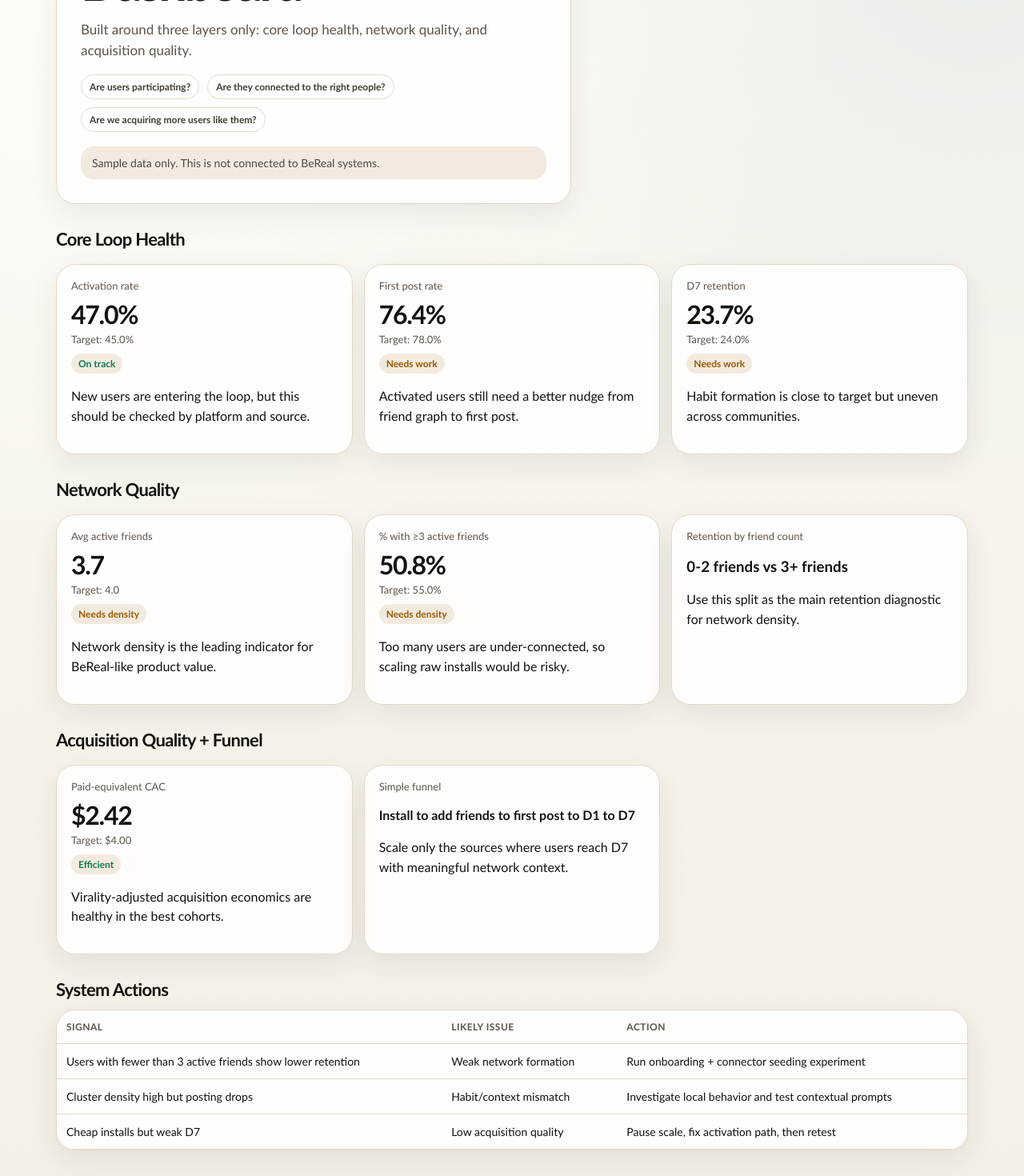
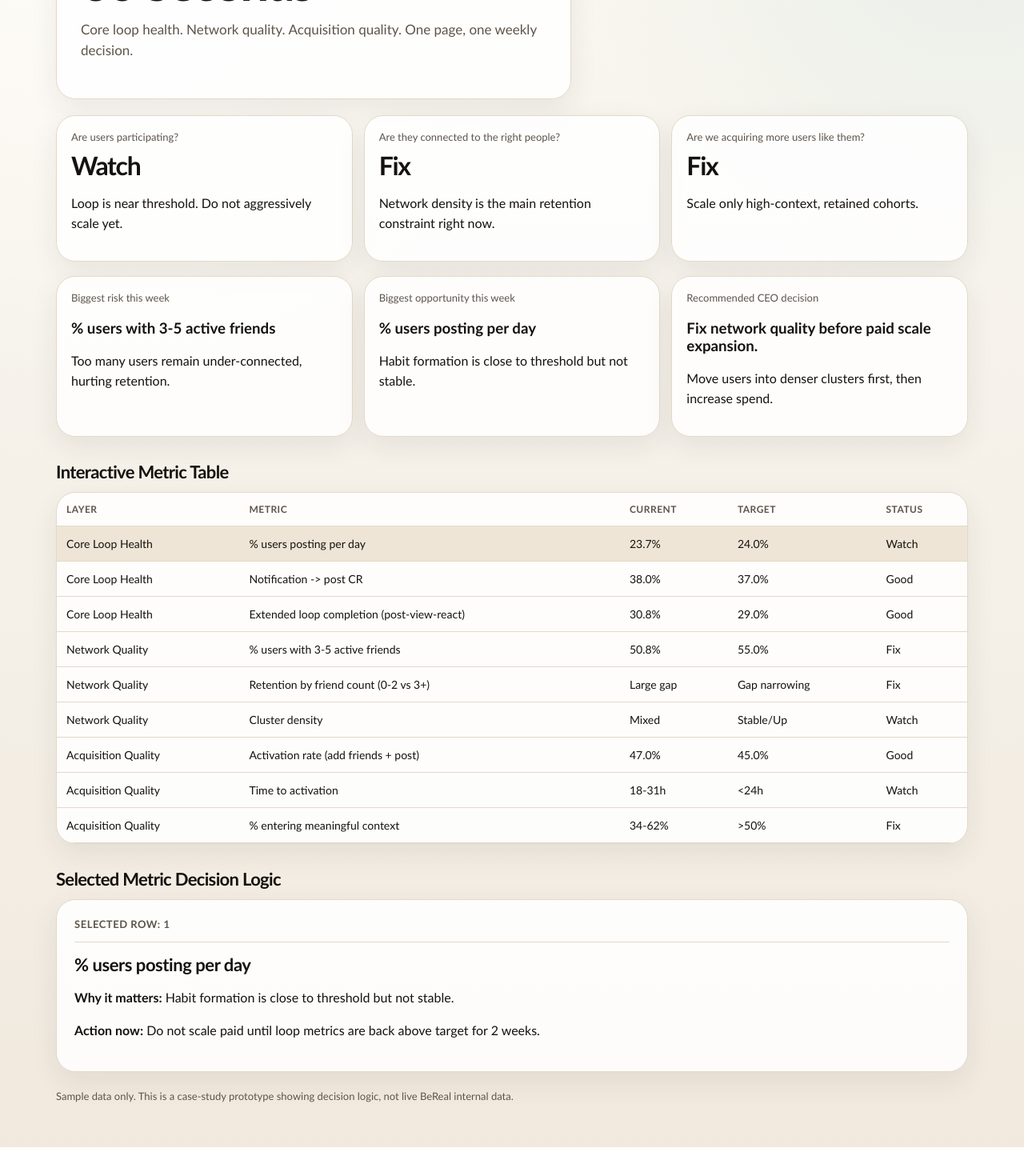
Before and after one commit to vicngmi/bereal-growth-agent-prototype, a Next.js app: page / in a window 1280 px wide. Shown: the part 200-1670 px from the top of the page at 80% size. After the commit the page ends 1634 px from the top, so only its background shows below. Built offline with nearby package versions, Linux system fonts and the light colour scheme.

Commit message:
Redesign to CEO-style growth command center

```diff
--- a/app/page.tsx
+++ b/app/page.tsx
@@ -1,182 +1,199 @@
 "use client";
 
-import { useState } from "react";
-import { kpis, type Kpi } from "../lib/data";
+import { useMemo, useState } from "react";
 
-function formatKpi(kpi: Kpi) {
-  if (kpi.format === "percent") return `${(kpi.current * 100).toFixed(1)}%`;
-  if (kpi.format === "currency") return `$${kpi.current.toFixed(2)}`;
-  return kpi.current.toFixed(1);
-}
+type Row = {
+  layer: "Core Loop Health" | "Network Quality" | "Acquisition Quality";
+  metric: string;
+  current: string;
+  target: string;
+  status: "Good" | "Watch" | "Fix";
+  why: string;
+  action: string;
+};
 
-function formatTarget(kpi: Kpi) {
-  if (kpi.format === "percent") return `${(kpi.target * 100).toFixed(1)}%`;
-  if (kpi.format === "currency") return `$${kpi.target.toFixed(2)}`;
-  return kpi.target.toFixed(1);
-}
-
-function signalClass(signal: string) {
-  if (signal.includes("On") || signal.includes("Efficient")) return "signal good";
-  if (signal.includes("Needs")) return "signal warn";
-  return "signal bad";
-}
+const rows: Row[] = [
+  {
+    layer: "Core Loop Health",
+    metric: "% users posting per day",
+    current: "23.7%",
+    target: "24.0%",
+    status: "Watch",
+    why: "Habit formation is close to threshold but not stable.",
+    action: "Do not scale paid until loop metrics are back above target for 2 weeks."
+  },
+  {
+    layer: "Core Loop Health",
+    metric: "Notification -> post CR",
+    current: "38.0%",
+    target: "37.0%",
+    status: "Good",
+    why: "Prompt-response behavior is healthy.",
+    action: "Maintain current notification timing; monitor by cohort."
+  },
+  {
+    layer: "Core Loop Health",
+    metric: "Extended loop completion (post-view-react)",
+    current: "30.8%",
+    target: "29.0%",
+    status: "Good",
+    why: "Users are completing the full social loop.",
+    action: "Keep loop completion above threshold while improving weaker cohorts."
+  },
+  {
+    layer: "Network Quality",
+    metric: "% users with 3-5 active friends",
+    current: "50.8%",
+    target: "55.0%",
+    status: "Fix",
+    why: "Too many users remain under-connected, hurting retention.",
+    action: "Trigger onboarding + connector seeding in weak cohorts immediately."
+  },
+  {
+    layer: "Network Quality",
+    metric: "Retention by friend count (0-2 vs 3+)",
+    current: "Large gap",
+    target: "Gap narrowing",
+    status: "Fix",
+    why: "Network density is the primary retention driver.",
+    action: "Prioritize experiments that move users from 0-2 to 3+ active friends."
+  },
+  {
+    layer: "Network Quality",
+    metric: "Cluster density",
+    current: "Mixed",
+    target: "Stable/Up",
+    status: "Watch",
+    why: "Some clusters are dense, others remain sparse.",
+    action: "Investigate cohorts where density is high but posting is falling."
+  },
+  {
+    layer: "Acquisition Quality",
+    metric: "Activation rate (add friends + post)",
+    current: "47.0%",
+    target: "45.0%",
+    status: "Good",
+    why: "Topline activation is healthy.",
+    action: "Scale only sources that also preserve D7 and network quality."
+  },
+  {
+    layer: "Acquisition Quality",
+    metric: "Time to activation",
+    current: "18-31h",
+    target: "<24h",
+    status: "Watch",
+    why: "Slow cohorts dilute downstream retention quality.",
+    action: "Reduce activation latency before increasing spend in weak channels."
+  },
+  {
+    layer: "Acquisition Quality",
+    metric: "% entering meaningful context",
+    current: "34-62%",
+    target: ">50%",
+    status: "Fix",
+    why: "Low-context cohorts fail to compound.",
+    action: "Retarget toward real-world clusters; cut low-context paid traffic."
+  }
+];
 
 export default function Page() {
-  const sheetRows = [
-    { layer: "Core Loop Health", metric: "% posting per day", current: "23.7%", target: "24.0%", status: "Watch", decision: "If 2+ loop metrics are below target for 2 weeks, pause scaling and fix loop first." },
-    { layer: "Core Loop Health", metric: "Notification->Post CR", current: "38.0%", target: "37.0%", status: "Good", decision: "Healthy. Keep monitoring by platform and cohort." },
-    { layer: "Core Loop Health", metric: "Avg interactions per post", current: "3.1", target: "2.8", status: "Good", decision: "Healthy. Continue loop quality experiments." },
-    { layer: "Core Loop Health", metric: "Extended loop completion", current: "30.8%", target: "29.0%", status: "Good", decision: "Watch for abrupt cohort-level declines." },
-    { layer: "Network Quality", metric: "Avg active connections / user", current: "3.68", target: "4.0", status: "Watch", decision: "Increase dense-cluster seeding before paid expansion." },
-    { layer: "Network Quality", metric: "% users with 3-5 active friends", current: "50.8%", target: "55.0%", status: "Watch", decision: "Trigger onboarding + connector seeding experiments." },
-    { layer: "Network Quality", metric: "Retention by friend count", current: "0-2 << 3+", target: "Gap narrows", status: "Fix", decision: "Priority: close D7 gap between 0-2 and 3+ friend cohorts." },
-    { layer: "Network Quality", metric: "Cluster density", current: "Mixed", target: "Stable/Up", status: "Watch", decision: "If density stays high but posting falls, investigate local behavior." },
-    { layer: "Acquisition Quality", metric: "Activation rate (add friends + post)", current: "47.0%", target: "45.0%", status: "Good", decision: "Scale only sources where post-activation quality stays strong." },
-    { layer: "Acquisition Quality", metric: "Time to activation", current: "18-31h", target: "<24h", status: "Watch", decision: "Reduce activation time in weak cohorts before scaling spend." },
-    { layer: "Acquisition Quality", metric: "Retention by source", current: "Divergent", target: "Converging up", status: "Watch", decision: "Cut low-quality sources even if CPI looks efficient." },
-    { layer: "Acquisition Quality", metric: "% entering meaningful context", current: "34-62%", target: ">50%", status: "Fix", decision: "Retarget to real-world clusters and context-first invites." }
-  ];
-  const [selectedRowIndex, setSelectedRowIndex] = useState(0);
-  const selectedRow = sheetRows[selectedRowIndex];
+  const [selected, setSelected] = useState(0);
+  const row = rows[selected];
 
-  const coreLoop = kpis.slice(0, 3);
-  const network = kpis.slice(3, 5);
-  const acquisition = kpis.slice(5, 6);
+  const summary = useMemo(() => {
+    const fixes = rows.filter((r) => r.status === "Fix");
+    const watches = rows.filter((r) => r.status === "Watch");
+    return {
+      participating: "Watch",
+      connected: fixes.some((r) => r.layer === "Network Quality") ? "Fix" : "Watch",
+      acquiring: rows.some((r) => r.layer === "Acquisition Quality" && r.status === "Fix") ? "Fix" : "Watch",
+      biggestRisk: fixes[0],
+      biggestOpportunity: watches[0]
+    };
+  }, []);
 
   return (
     <main className="container">
-      <section className="hero">
+      <section className="hero ceo-hero">
         <div className="card hero-copy">
-          <div className="eyebrow">Candidate prototype / illustrative data only</div>
-          <h1>BeReal Growth Dashboard</h1>
+          <div className="eyebrow">BeReal Growth Command Center (Sample Data)</div>
+          <h1>What A CEO Needs In 60 Seconds</h1>
           <p className="lede">
-            Built around three layers only: core loop health, network quality, and acquisition quality.
+            Core loop health. Network quality. Acquisition quality. One page, one weekly decision.
           </p>
-          <div className="principles">
-            <span>Are users participating?</span>
-            <span>Are they connected to the right people?</span>
-            <span>Are we acquiring more users like them?</span>
-          </div>
-          <div className="note">
-            Sample data only. This is not connected to BeReal systems.
-          </div>
         </div>
       </section>
 
-      <h2 className="section-title">Core Loop Health</h2>
       <section className="grid">
-        {coreLoop.map((kpi) => (
-          <div className="card kpi" key={kpi.label}>
-            <div className="label">{kpi.label}</div>
-            <div className="value">{formatKpi(kpi)}</div>
-            <div className="target">Target: {formatTarget(kpi)}</div>
-            <span className={signalClass(kpi.signal)}>{kpi.signal}</span>
-            <p>{kpi.interpretation}</p>
-          </div>
-        ))}
-      </section>
-
-      <h2 className="section-title">Network Quality</h2>
-      <section className="grid">
-        {network.map((kpi) => (
-          <div className="card kpi" key={kpi.label}>
-            <div className="label">{kpi.label}</div>
-            <div className="value">{formatKpi(kpi)}</div>
-            <div className="target">Target: {formatTarget(kpi)}</div>
-            <span className={signalClass(kpi.signal)}>{kpi.signal}</span>
-            <p>{kpi.interpretation}</p>
-          </div>
-        ))}
         <div className="card kpi">
-          <div className="label">Retention by friend count</div>
-          <h3>0-2 friends vs 3+ friends</h3>
-          <p>Use this split as the main retention diagnostic for network density.</p>
+          <div className="label">Are users participating?</div>
+          <div className="value">{summary.participating}</div>
+          <p>Loop is near threshold. Do not aggressively scale yet.</p>
+        </div>
+        <div className="card kpi">
+          <div className="label">Are they connected to the right people?</div>
+          <div className="value">{summary.connected}</div>
+          <p>Network density is the main retention constraint right now.</p>
+        </div>
+        <div className="card kpi">
+          <div className="label">Are we acquiring more users like them?</div>
+          <div className="value">{summary.acquiring}</div>
+          <p>Scale only high-context, retained cohorts.</p>
         </div>
       </section>
 
-      <h2 className="section-title">Acquisition Quality + Funnel</h2>
       <section className="grid">
-        {acquisition.map((kpi) => (
-          <div className="card kpi" key={kpi.label}>
-            <div className="label">{kpi.label}</div>
-            <div className="value">{formatKpi(kpi)}</div>
-            <div className="target">Target: {formatTarget(kpi)}</div>
-            <span className={signalClass(kpi.signal)}>{kpi.signal}</span>
-            <p>{kpi.interpretation}</p>
-          </div>
-        ))}
         <div className="card kpi">
-          <div className="label">Simple funnel</div>
-          <p><strong>Install to add friends to first post to D1 to D7</strong></p>
-          <p>Scale only the sources where users reach D7 with meaningful network context.</p>
+          <div className="label">Biggest risk this week</div>
+          <h3>{summary.biggestRisk.metric}</h3>
+          <p>{summary.biggestRisk.why}</p>
+        </div>
+        <div className="card kpi">
+          <div className="label">Biggest opportunity this week</div>
+          <h3>{summary.biggestOpportunity.metric}</h3>
+          <p>{summary.biggestOpportunity.why}</p>
+        </div>
+        <div className="card kpi">
+          <div className="label">Recommended CEO decision</div>
+          <h3>Fix network quality before paid scale expansion.</h3>
+          <p>Move users into denser clusters first, then increase spend.</p>
         </div>
       </section>
 
-      <h2 className="section-title">System Actions</h2>
+      <h2 className="section-title">Interactive Metric Table</h2>
       <div className="card table-wrap">
-        <table>
+        <table className="sheet-grid">
           <thead>
             <tr>
-              <th>Signal</th><th>Likely issue</th><th>Action</th>
+              <th>Layer</th><th>Metric</th><th>Current</th><th>Target</th><th>Status</th>
             </tr>
           </thead>
           <tbody>
-            <tr>
-              <td>Users with fewer than 3 active friends show lower retention</td>
-              <td>Weak network formation</td>
-              <td>Run onboarding + connector seeding experiment</td>
-            </tr>
-            <tr>
-              <td>Cluster density high but posting drops</td>
-              <td>Habit/context mismatch</td>
-              <td>Investigate local behavior and test contextual prompts</td>
-            </tr>
-            <tr>
-              <td>Cheap installs but weak D7</td>
-              <td>Low acquisition quality</td>
-              <td>Pause scale, fix activation path, then retest</td>
-            </tr>
+            {rows.map((r, i) => (
+              <tr key={`${r.layer}-${r.metric}`} className={i === selected ? "row-selected" : ""} onClick={() => setSelected(i)}>
+                <td>{r.layer}</td>
+                <td>{r.metric}</td>
+                <td>{r.current}</td>
+                <td>{r.target}</td>
+                <td>{r.status}</td>
+              </tr>
+            ))}
           </tbody>
         </table>
       </div>
 
-      <h2 className="section-title">Interactive Sheet View</h2>
+      <h2 className="section-title">Selected Metric Decision Logic</h2>
       <div className="card agent">
-        <div className="eyebrow">Click a row to simulate agent selection</div>
-        <div className="table-wrap">
-          <table className="sheet-grid">
-            <thead>
-              <tr>
-                <th>Layer</th><th>Metric</th><th>Current</th><th>Target</th><th>Status</th>
-              </tr>
-            </thead>
-            <tbody>
-              {sheetRows.map((row, index) => (
-                <tr
-                  key={`${row.layer}-${row.metric}`}
-                  className={index === selectedRowIndex ? "row-selected" : ""}
-                  onClick={() => setSelectedRowIndex(index)}
-                >
-                  <td>{row.layer}</td>
-                  <td>{row.metric}</td>
-                  <td>{row.current}</td>
-                  <td>{row.target}</td>
-                  <td>{row.status}</td>
-                </tr>
-              ))}
-            </tbody>
-          </table>
-        </div>
+        <div className="eyebrow">Selected row: {selected + 1}</div>
         <div className="answer">
-          <h2>Selected Range: Row {selectedRowIndex + 1}</h2>
-          <p><strong>Layer:</strong> {selectedRow.layer}</p>
-          <p><strong>Metric:</strong> {selectedRow.metric}</p>
-          <p><strong>Decision logic:</strong> {selectedRow.decision}</p>
+          <h2>{row.metric}</h2>
+          <p><strong>Why it matters:</strong> {row.why}</p>
+          <p><strong>Action now:</strong> {row.action}</p>
         </div>
       </div>
 
       <div className="footer">
-        This web version mirrors the Excel structure exactly: Executive summary, Core Loop Health, Network Quality, Acquisition + Funnel, and System Actions.
+        Sample data only. This is a case-study prototype showing decision logic, not live BeReal internal data.
       </div>
     </main>
   );
```
